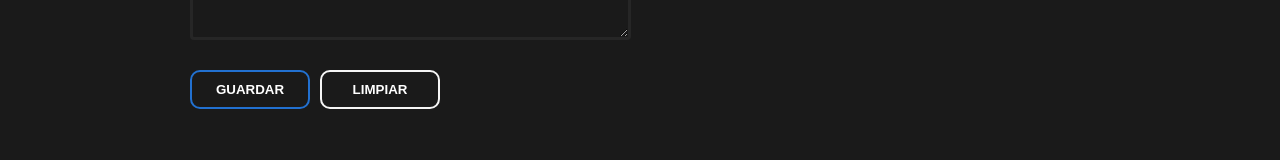
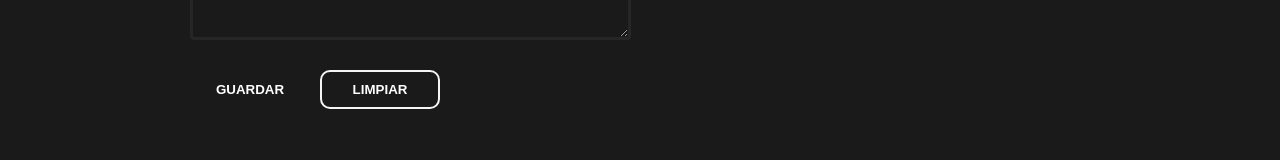
Before and after one commit to Deijux/aluraflix-challenge, a React (Vite) app: page /newvideo in a window 1280 px wide. Shown: the part 712-872 px from the top of the page. Built offline with nearby package versions, Linux system fonts and the light colour scheme; no server answers.

Commit message:
Se añaden estilos para el mensaje de error

```diff
--- a/src/pages/NewVideo/NewVideo.module.css
+++ b/src/pages/NewVideo/NewVideo.module.css
@@ -59,6 +59,11 @@
   gap: 6px;
 }
 
+.error {
+  color: red;
+  font-size: 18px;
+}
+
 .input > label {
   font-weight: 600;
 }
@@ -106,6 +111,10 @@
   border: 2px solid #2271d1;
 }
 
+.buttons > button:first-child:disabled {
+  border: none;
+}
+
 @media (width <= 470px) {
   .newVideo {
     margin: 0px 0px 100px;
```
